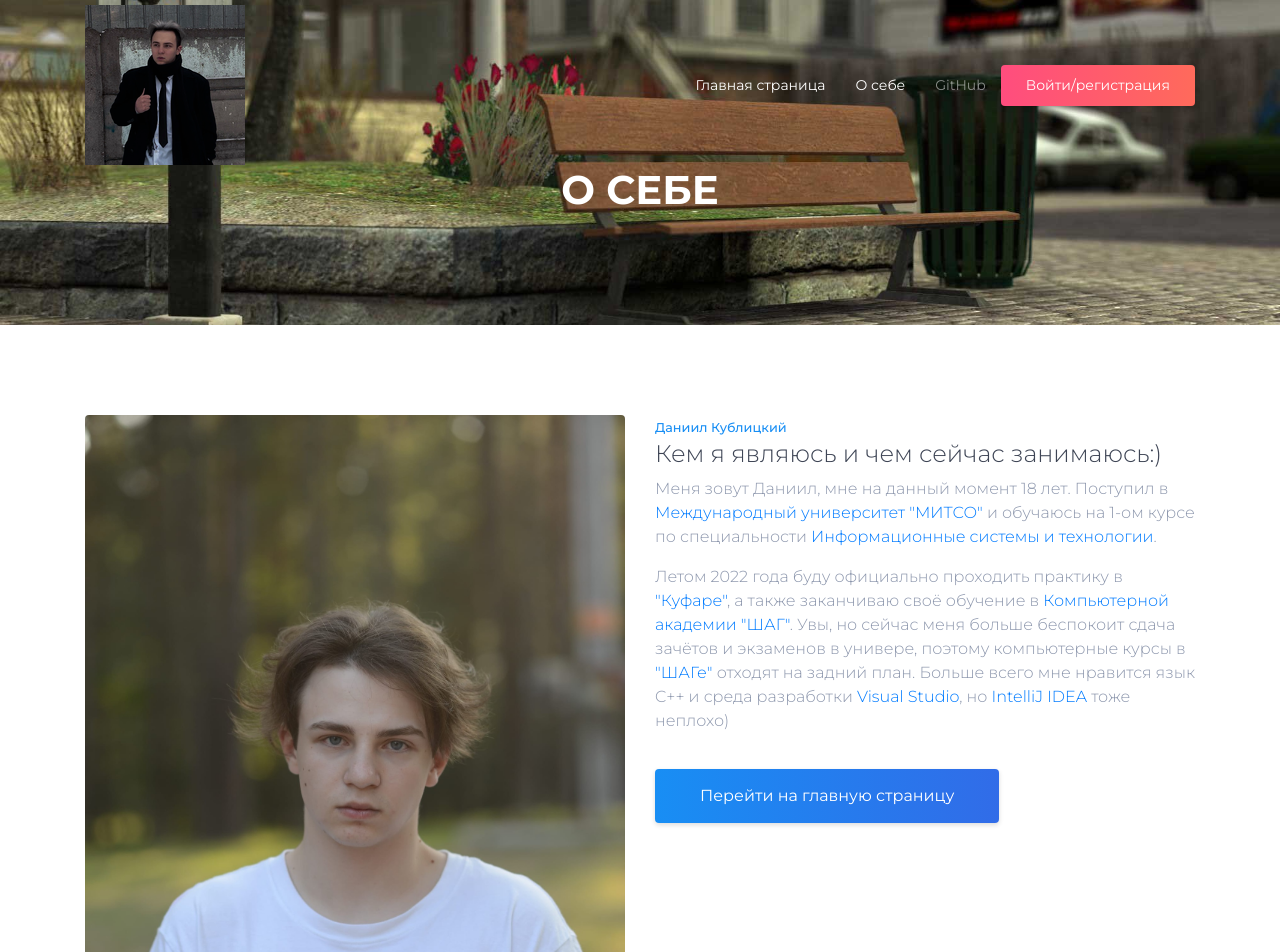
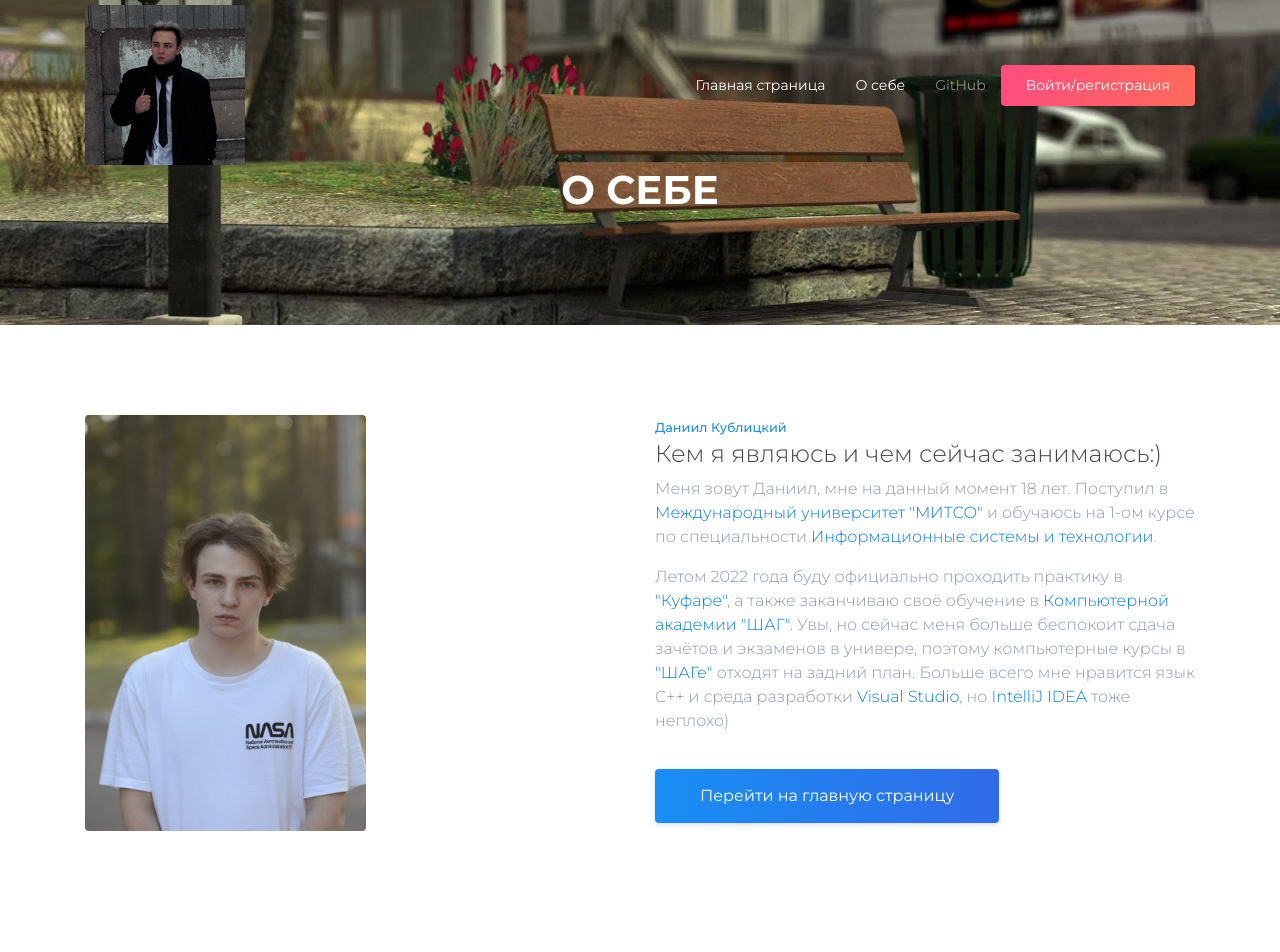
Before and after one commit to wickedside/KublitskiBlog, an Angular app: page /about in a window 1280 px wide. Shown: the top 952 px of the page. Built offline with nearby package versions, Linux system fonts and the light colour scheme; a web font is replaced by a local one.

Commit message:
Image fixes

```diff
--- a/src/app/apps/about/About-Components/top-content/top-content.component.html
+++ b/src/app/apps/about/About-Components/top-content/top-content.component.html
@@ -16,7 +16,6 @@
       <p>
         Летом 2022 года буду официально проходить практику в <a href="https://www.kufar.by/">"Куфаре"</a>, а также заканчиваю своё обучение в <a href="https://itstep.by/">Компьютерной академии "ШАГ"</a>. Увы, но сейчас меня больше беспокоит сдача зачётов и экзаменов в универе, поэтому компьютерные курсы в <a href="https://itstep.by/">"ШАГе"</a> отходят на задний план. Больше всего мне нравится язык C++ и среда разработки <a href="https://visualstudio.microsoft.com/ru/">Visual Studio</a>, но <a href="https://www.jetbrains.com/ru-ru/idea/">IntelliJ IDEA</a> тоже неплохо)
       </p>
-
       <a
         class="btn btn-info-gradiant btn-md btn-arrow m-t-20"
         data-toggle="collapse"
--- a/src/assets/scss/app.scss
+++ b/src/assets/scss/app.scss
@@ -56,7 +56,8 @@ a.white-link{
     }
 }
 .img-responsive {
-    width: 100%;
+    aspect-ratio: 270/400;
+    width: 52%;
     height: auto;
     display: inline-block;
 }
```
Also changed, not shown: src/assets/images/about/aboutme2.jpg (added), 1 other file (tests, documents, lock files or other folders).
